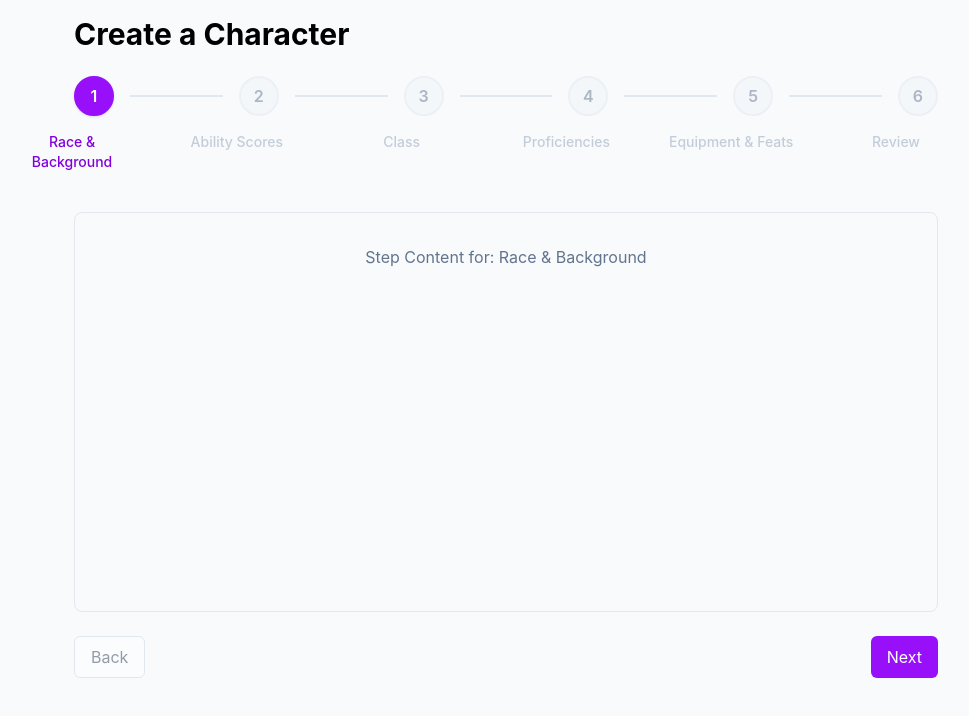
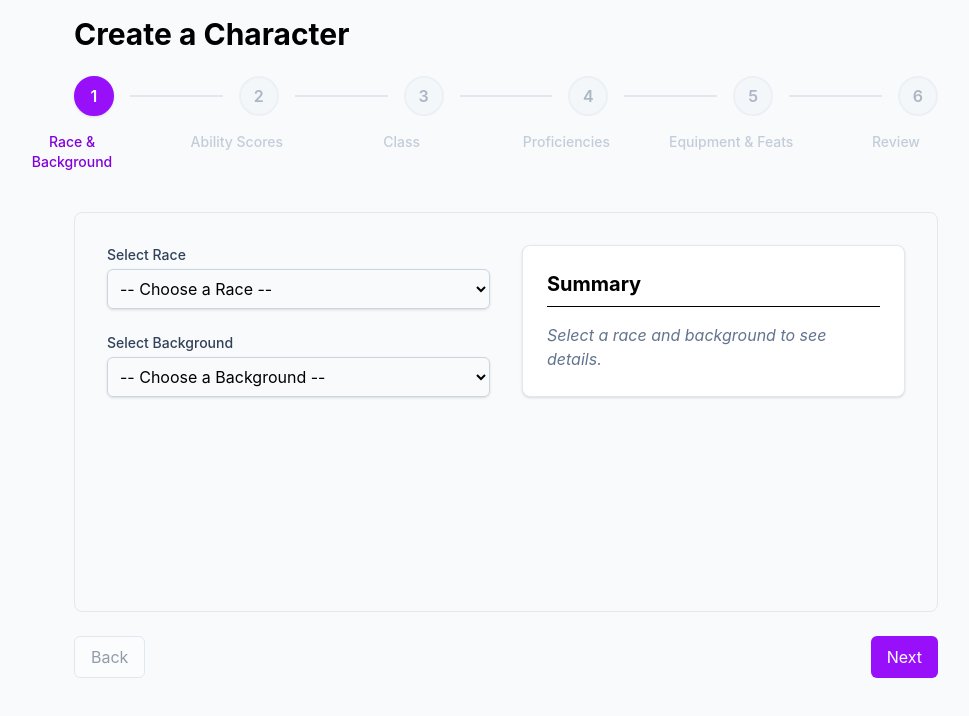
Before and after one commit to F00bis/5eCharacterBuilder, a React (Vite) app: page /characters/new in a window 1280 px wide. Shown: the top 716 px of the page, without its empty margins (134-1103 px from the left). Built offline with nearby package versions, Linux system fonts and the light colour scheme.

Commit message:
feat: implement phase 4 race and background step

```diff
--- /dev/null
+++ b/src/data/srdBackgrounds.ts
@@ -0,0 +1,41 @@
+import type { Skill } from '../types';
+
+export interface DndBackground {
+  id: string;
+  name: string;
+  description: string;
+  skillProficiencies: Skill[];
+}
+
+export const srdBackgrounds: DndBackground[] = [
+  {
+    id: 'acolyte',
+    name: 'Acolyte',
+    description: 'You have spent your life in the service of a temple to a specific god or pantheon of gods.',
+    skillProficiencies: ['insight', 'religion'],
+  },
+  {
+    id: 'criminal',
+    name: 'Criminal',
+    description: 'You are an experienced criminal with a history of breaking the law. You have spent a lot of time among other criminals and still have contacts within the criminal underworld.',
+    skillProficiencies: ['deception', 'stealth'],
+  },
+  {
+    id: 'folk_hero',
+    name: 'Folk Hero',
+    description: 'You come from a humble social rank, but you are destined for so much more. Already the people of your home village regard you as their champion.',
+    skillProficiencies: ['animalHandling', 'survival'],
+  },
+  {
+    id: 'sage',
+    name: 'Sage',
+    description: 'You spent years learning the lore of the multiverse. You scoured manuscripts, studied scrolls, and listened to the greatest experts on the subjects that interest you.',
+    skillProficiencies: ['arcana', 'history'],
+  },
+  {
+    id: 'soldier',
+    name: 'Soldier',
+    description: 'War has been your life for as long as you care to remember. You trained as a youth, studied the use of weapons and armor, learned basic survival techniques, including how to stay alive on the battlefield.',
+    skillProficiencies: ['athletics', 'intimidation'],
+  }
+];
--- a/src/pages/CharacterCreator.tsx
+++ b/src/pages/CharacterCreator.tsx
@@ -3,6 +3,7 @@ import { useParams } from 'react-router-dom';
 import { useCharacterBuilder } from '../contexts/CharacterBuilderContextTypes';
 import Stepper from '../components/ui/stepper';
 import type { Step } from '../components/ui/stepper';
+import RaceBackgroundStep from './builder/steps/RaceBackgroundStep';
 
 interface CharacterCreatorProps {
   mode: 'create' | 'levelup';
@@ -80,9 +81,12 @@ export default function CharacterCreator({ mode }: CharacterCreatorProps) {
 
       <div className="mt-8 bg-slate-50 border border-slate-200 rounded-lg p-8 min-h-[400px]">
         {/* Render specific step content here based on state.currentStep */}
-        <div className="text-center text-slate-500">
-          <p>Step Content for: {steps[state.currentStep]?.label}</p>
-        </div>
+        {steps[state.currentStep]?.id === 'race' && <RaceBackgroundStep />}
+        {steps[state.currentStep]?.id !== 'race' && (
+          <div className="text-center text-slate-500">
+            <p>Step Content for: {steps[state.currentStep]?.label}</p>
+          </div>
+        )}
       </div>
 
       <div className="mt-6 flex justify-between">
--- /dev/null
+++ b/src/pages/builder/steps/RaceBackgroundStep.tsx
@@ -0,0 +1,145 @@
+import React, { useMemo } from 'react';
+import { useCharacterBuilder } from '../../../contexts/CharacterBuilderContextTypes';
+import { srdRaces } from '../../../data/srdRaces';
+import { srdBackgrounds } from '../../../data/srdBackgrounds';
+
+export default function RaceBackgroundStep() {
+  const { state, dispatch } = useCharacterBuilder();
+
+  const handleRaceChange = (e: React.ChangeEvent<HTMLSelectElement>) => {
+    const raceId = e.target.value;
+    const race = srdRaces.find(r => r.id === raceId);
+
+    // Clear out any previously selected flexible stats when race changes
+    dispatch({ type: 'UPDATE_DRAFT', updates: { race: race?.name || undefined } });
+  };
+
+  const handleBackgroundChange = (e: React.ChangeEvent<HTMLSelectElement>) => {
+    const bgId = e.target.value;
+    const bg = srdBackgrounds.find(b => b.id === bgId);
+
+    // 1. Remove old background skills
+    dispatch({ type: 'REMOVE_ITEMS_BY_SOURCE', listName: 'skills', source: 'Background' });
+
+    // 2. Add new background skills
+    if (bg) {
+      bg.skillProficiencies.forEach(skill => {
+        dispatch({
+          type: 'ADD_ITEM_WITH_SOURCE',
+          listName: 'skills',
+          item: { skill, ability: 'wisdom', level: 'proficient', source: 'Background' } // Note: ability mapping should ideally be dynamic based on the skill
+        });
+      });
+    }
+
+    dispatch({ type: 'UPDATE_DRAFT', updates: { background: bg?.name || undefined } });
+  };
+
+  const selectedRace = useMemo(() => srdRaces.find(r => r.name === state.draft.race), [state.draft.race]);
+  const selectedBg = useMemo(() => srdBackgrounds.find(b => b.name === state.draft.background), [state.draft.background]);
+
+  return (
+    <div className="grid grid-cols-1 md:grid-cols-2 gap-8 text-left">
+      {/* Controls */}
+      <div className="space-y-6">
+        <div>
+          <label className="block text-sm font-medium text-slate-700 mb-1">Select Race</label>
+          <select
+            className="w-full border-slate-300 rounded-md shadow-sm focus:border-purple-500 focus:ring-purple-500 p-2 border"
+            value={selectedRace?.id || ''}
+            onChange={handleRaceChange}
+          >
+            <option value="" disabled>-- Choose a Race --</option>
+            {srdRaces.map(race => (
+              <option key={race.id} value={race.id}>{race.name}</option>
+            ))}
+          </select>
+        </div>
+
+        {selectedRace && (
+          <div className="bg-slate-50 p-4 rounded-md border border-slate-200">
+            <h3 className="text-sm font-semibold mb-3">Ability Score Increases (Tasha's Rules)</h3>
+            <p className="text-xs text-slate-500 mb-3">Allocate your +2 and +1 bonuses to different ability scores.</p>
+
+            <div className="space-y-3">
+              <div>
+                <label className="block text-xs font-medium text-slate-600 mb-1">+2 Bonus</label>
+                <select className="w-full text-sm border-slate-300 rounded shadow-sm p-1 border">
+                  <option value="" disabled>Select Ability</option>
+                  {['strength', 'dexterity', 'constitution', 'intelligence', 'wisdom', 'charisma'].map(stat => (
+                    <option key={stat} value={stat}>{stat.charAt(0).toUpperCase() + stat.slice(1)}</option>
+                  ))}
+                </select>
+              </div>
+              <div>
+                <label className="block text-xs font-medium text-slate-600 mb-1">+1 Bonus</label>
+                <select className="w-full text-sm border-slate-300 rounded shadow-sm p-1 border">
+                  <option value="" disabled>Select Ability</option>
+                  {['strength', 'dexterity', 'constitution', 'intelligence', 'wisdom', 'charisma'].map(stat => (
+                    <option key={stat} value={stat}>{stat.charAt(0).toUpperCase() + stat.slice(1)}</option>
+                  ))}
+                </select>
+              </div>
+            </div>
+          </div>
+        )}
+
+        <div>
+          <label className="block text-sm font-medium text-slate-700 mb-1">Select Background</label>
+          <select
+            className="w-full border-slate-300 rounded-md shadow-sm focus:border-purple-500 focus:ring-purple-500 p-2 border"
+            value={selectedBg?.id || ''}
+            onChange={handleBackgroundChange}
+          >
+            <option value="" disabled>-- Choose a Background --</option>
+            {srdBackgrounds.map(bg => (
+              <option key={bg.id} value={bg.id}>{bg.name}</option>
+            ))}
+          </select>
+        </div>
+      </div>
+
+      {/* Preview Card */}
+      <div>
+        <div className="bg-white border border-slate-200 rounded-lg shadow-sm p-6 h-full">
+          <h2 className="text-xl font-bold border-b pb-2 mb-4">Summary</h2>
+
+          {!selectedRace && !selectedBg && (
+            <p className="text-slate-500 italic">Select a race and background to see details.</p>
+          )}
+
+          {selectedRace && (
+            <div className="mb-6">
+              <h3 className="font-semibold text-lg text-purple-700">{selectedRace.name}</h3>
+              <div className="flex gap-4 text-sm text-slate-600 mb-3 mt-1">
+                <span>Speed: {selectedRace.speed}ft</span>
+                <span>Size: {selectedRace.size}</span>
+              </div>
+              <ul className="text-sm space-y-2">
+                {selectedRace.features.map(f => (
+                  <li key={f.name}>
+                    <span className="font-medium text-slate-800">{f.name}: </span>
+                    <span className="text-slate-600">{f.description}</span>
+                  </li>
+                ))}
+              </ul>
+            </div>
+          )}
+
+          {selectedBg && (
+            <div>
+              <h3 className="font-semibold text-lg text-purple-700 border-t pt-4">{selectedBg.name}</h3>
+              <p className="text-sm text-slate-600 mt-2 mb-3">{selectedBg.description}</p>
+              <div className="text-sm">
+                <span className="font-medium text-slate-800">Skill Proficiencies: </span>
+                <span className="text-slate-600">
+                  {selectedBg.skillProficiencies.map(s => s.charAt(0).toUpperCase() + s.slice(1)).join(', ')}
+                </span>
+              </div>
+            </div>
+          )}
+        </div>
+      </div>
+    </div>
+  );
+}
```
